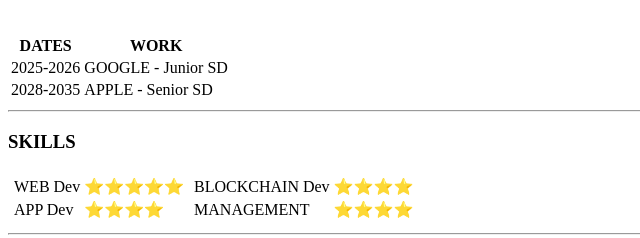
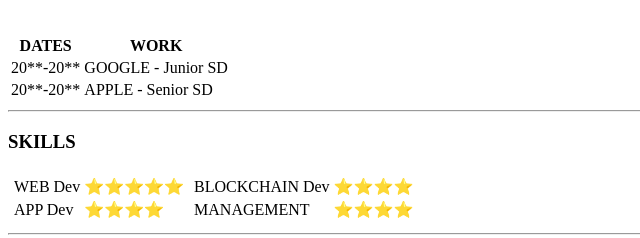
Before and after one commit to Vibesh1210/cv-1, a plain HTML site: page index.html in a window 1280 px wide. Shown: the part 709-947 px from the top of the page, 0-640 px from the left. Drawn offline with Linux system fonts and the light colour scheme.

Commit message:
update index.html

```diff
--- a/index.html
+++ b/index.html
@@ -57,11 +57,11 @@
         </thead>
         <tbody>
             <tr>
-                <td>2025-2026</td>
+                <td>20**-20**</td>
                 <td> GOOGLE - Junior SD</td>
             </tr>
             <tr>
-                <td>2028-2035</td>
+                <td>20**-20**</td>
                 <td> APPLE - Senior SD</td>
             </tr>
         </tbody>
```
